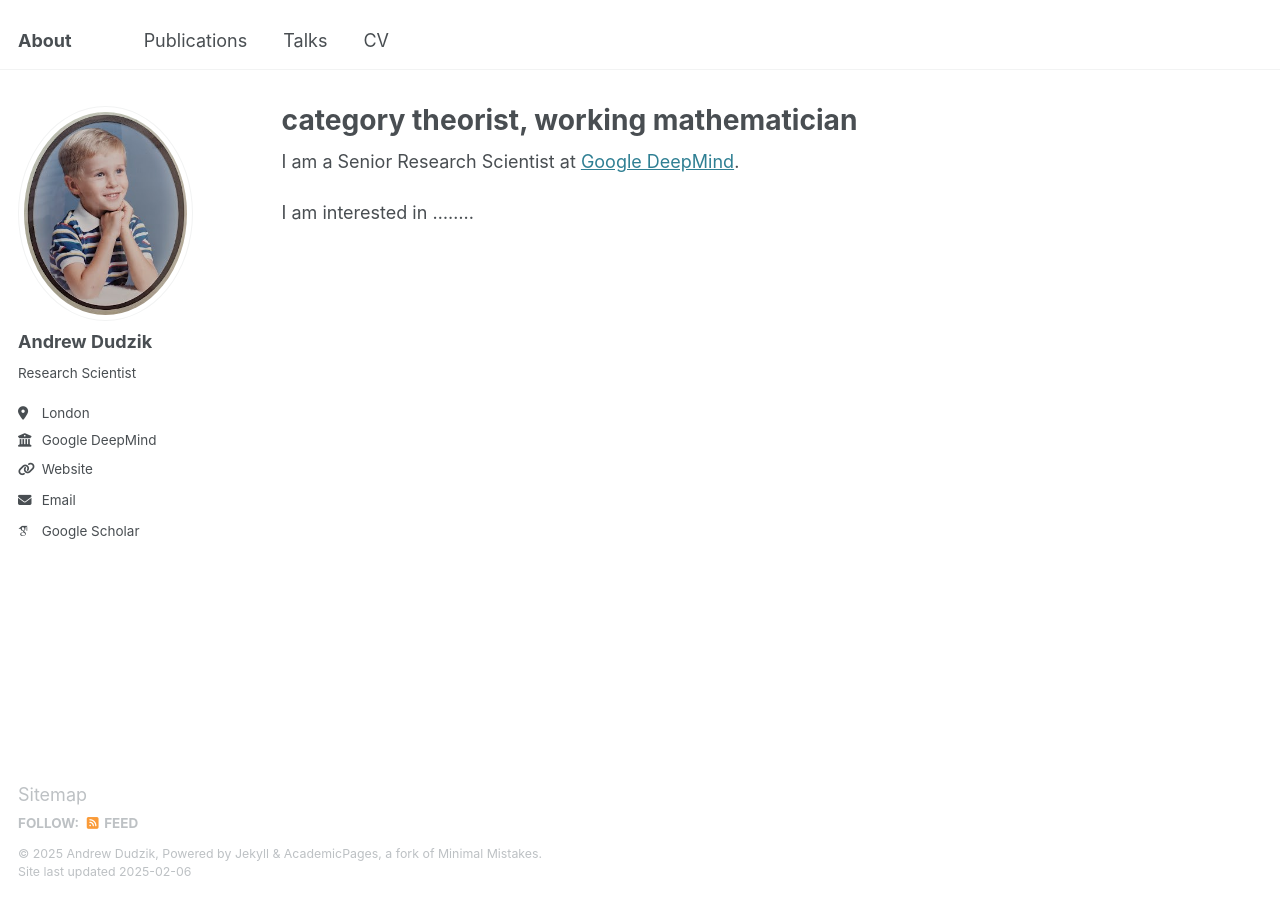
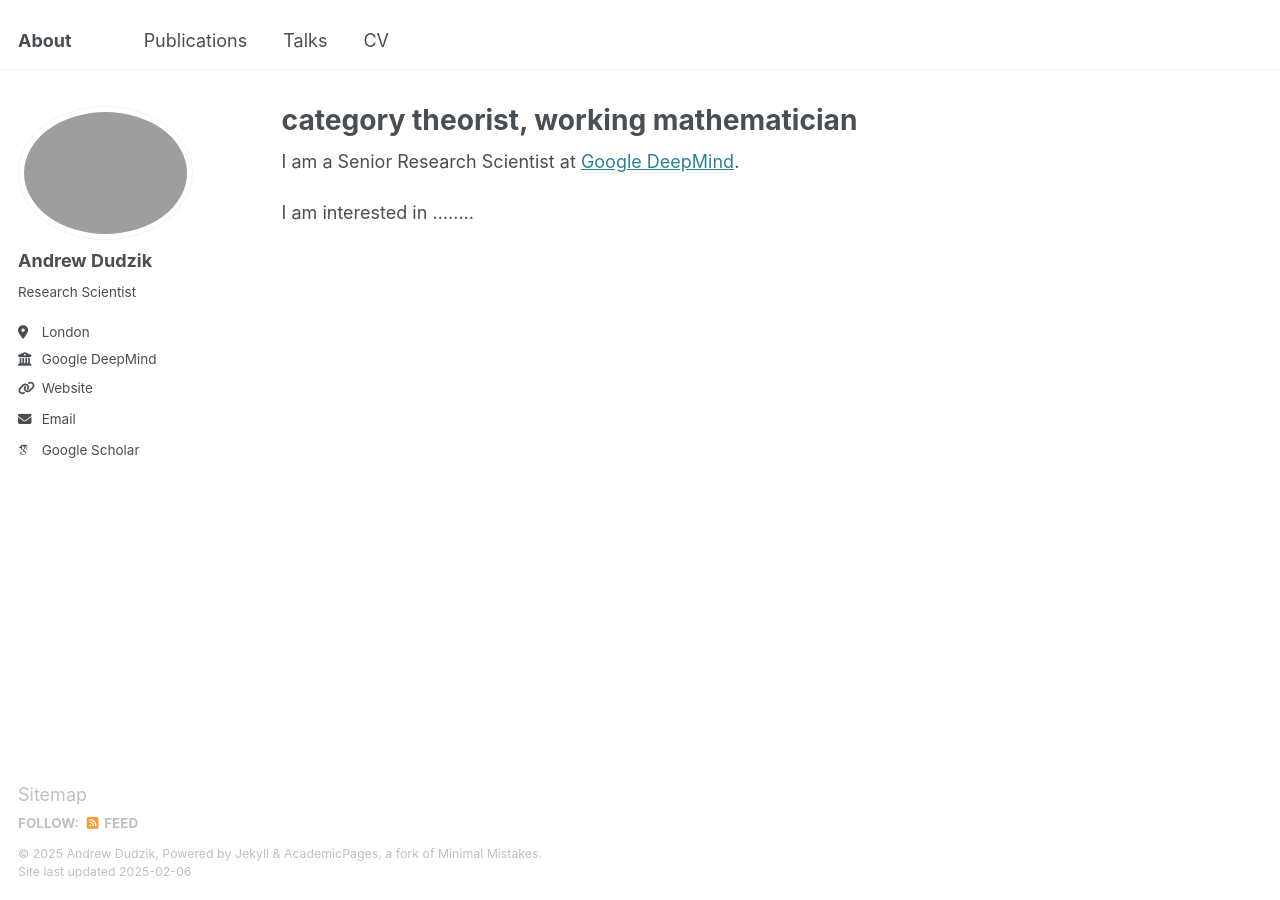
Before and after one commit to mdudzik/mdudzik.github.io, a Jekyll site: the page built from _pages/about.md, in a window 1280 px wide. Built offline with Jekyll 4.4.1, drawn with Linux system fonts in a browser that asks for light colours; some web fonts are replaced.

Commit message:
changed reference to andrew.png

```diff
--- a/_config.yml
+++ b/_config.yml
@@ -22,7 +22,7 @@ repository               : "mdudzik/mdudzik.github.io"
 #               Additional customization can be done by editing /_includes/author-profile.html
 author:
   # Biographic information
-  avatar           : "andrew.jpg"
+  avatar           : "andrew.png"
   name             : "Andrew Dudzik"
   pronouns         : # example: "she/her"
   bio              : "Research Scientist"
```
